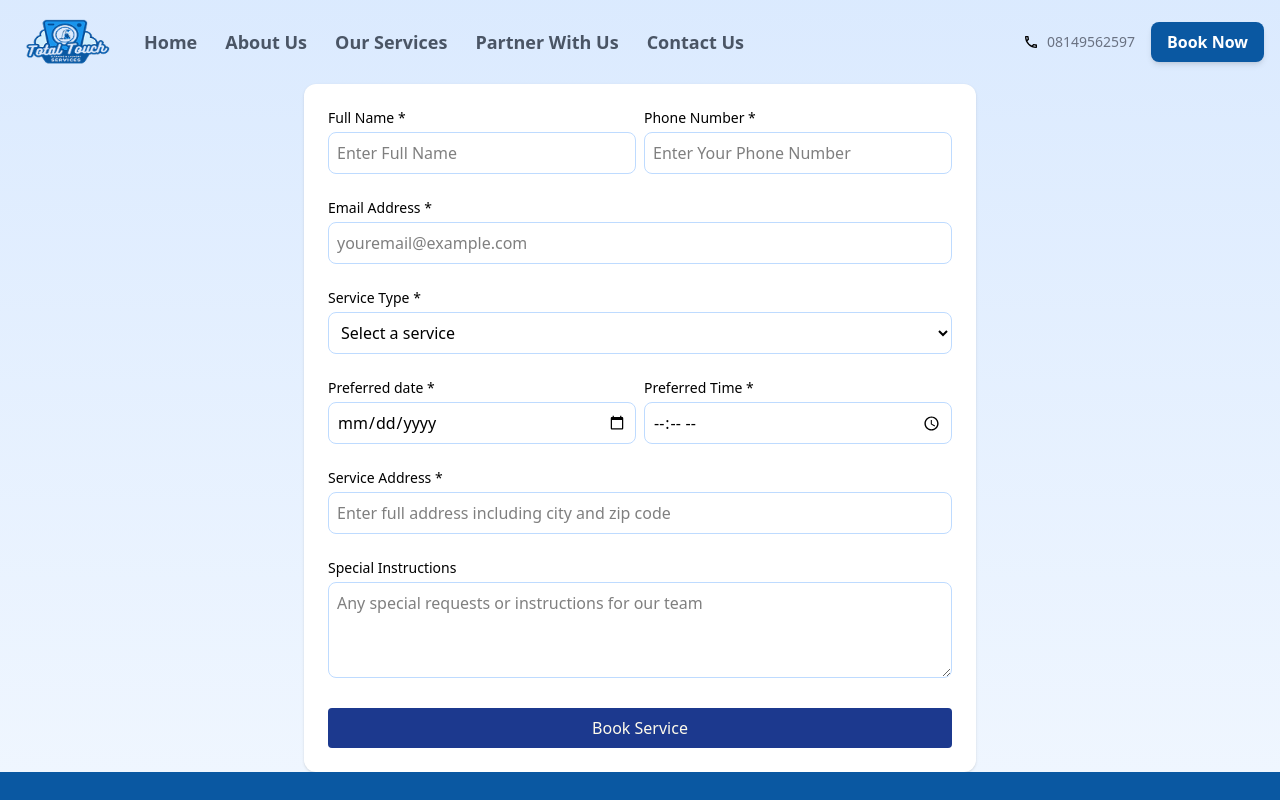
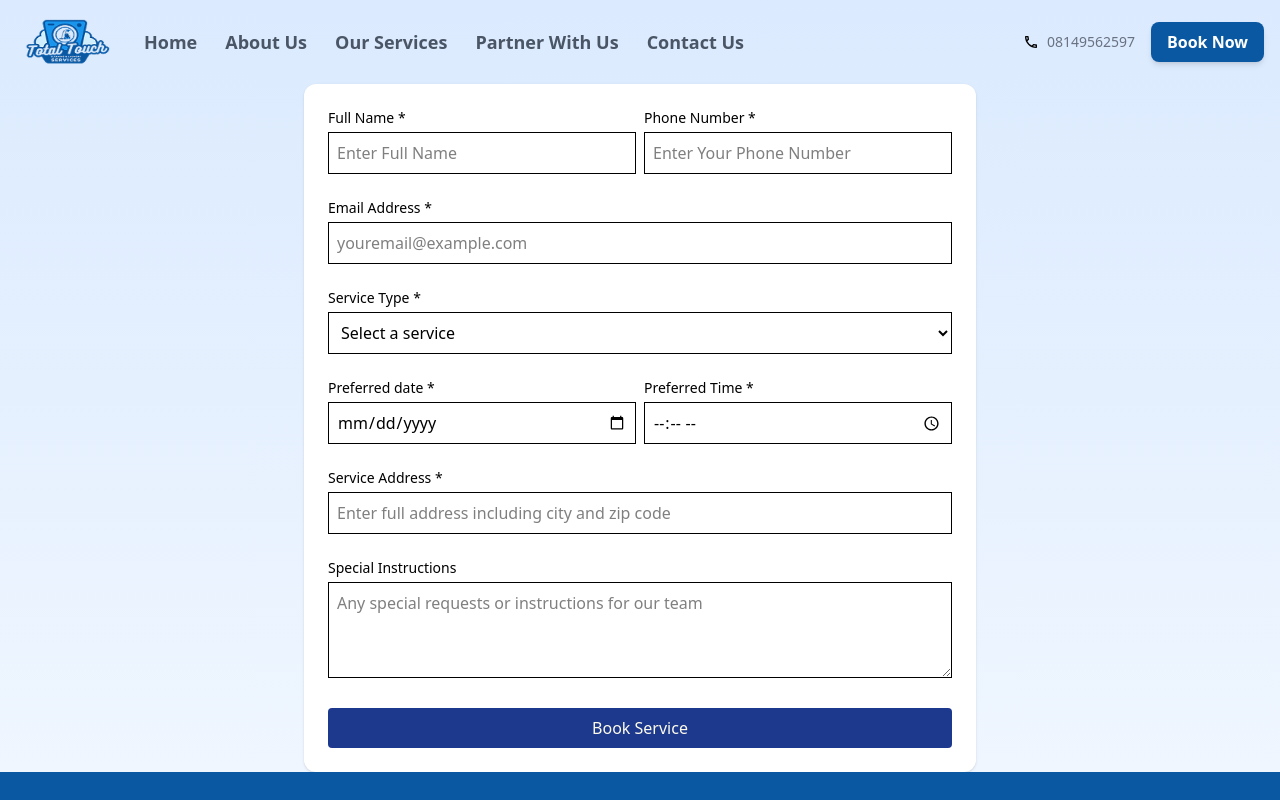
Before and after one commit to oyelajakenny/totaltouch, a Next.js app in the folder app/: page /booking in a window 1280 px wide. Shown: the top 800 px of the page. Built offline with nearby package versions, Linux system fonts and the light colour scheme.

Commit message:
Implemented form validation

```diff
--- a/app/app/booking/page.js
+++ b/app/app/booking/page.js
@@ -1,4 +1,4 @@
-import { Phone } from "lucide-react";
+"use client";
 import React, { useState } from "react";
 
 const page = () => {
@@ -13,6 +13,7 @@ const page = () => {
     instructions: "",
   });
   const [error, setError] = useState({});
+  const [isBooking, setIsBooking] = useState(false);
   const validate = () => {
     const newErrors = {};
     if (!formData.fullName.trim()) newErrors.fullName = "Full Name is required";
@@ -34,16 +35,25 @@ const page = () => {
     return Object.keys(newErrors).lenth === 0;
   };
 
-  const handleChange = () => {
+  const handleChange = (e) => {
     const { name, value } = e.target;
     setFormData((prev) => ({ ...prev, [name]: value }));
   };
 
+  const handleSubmit = (e) => {
+    e.preventDefault();
+    if (validate()) {
+      console.log(formData);
+      alert("Form Submitted Successfully");
+    }
+  };
+
+  const inputClass = "w-full border p-2";
 
   return (
     <section className="w-full">
       <div className="max-w-2xl mx-auto bg-white p-6 rounded-xl shadow">
-        <form className="space-y-6">
+        <form onSubmit={handleSubmit} className="space-y-6">
           <div className="grid grid-cols-1 md:grid-cols-2 gap-2">
             <div>
               <label className="block text-sm font-medium mb-1">
@@ -52,10 +62,16 @@ const page = () => {
               <input
                 type="text"
                 value={formData.fullName}
+                name="fullName"
                 onChange={handleChange}
                 placeholder="Enter Full Name"
-                className="w-full p-2 border border-blue-200 rounded-lg"
+                className={`${inputClass} ${
+                  error.fullName ? "border-red-500" : ""
+                }`}
               />
+              {error.fullName && (
+                <p className="text-red-500 text-sm mt-1">{error.fullName}</p>
+              )}
             </div>
             <div>
               <label className="block text-sm font-medium mb-1">
@@ -65,9 +81,15 @@ const page = () => {
                 type="tel"
                 value={formData.phone}
                 onChange={handleChange}
+                name="phone"
                 placeholder="Enter Your Phone Number"
-                className="w-full p-2 border border-blue-200 rounded-lg"
+                className={`${inputClass} ${
+                  error.phone ? "border-red-500" : ""
+                }`}
               />
+              {error.phone && (
+                <p className="text-red-500 text-sm mt-1">{error.phone}</p>
+              )}
             </div>
           </div>
           <div>
@@ -78,24 +100,38 @@ const page = () => {
               type="email"
               value={formData.email}
               onChange={handleChange}
+              name="email"
               placeholder="youremail@example.com"
-              className="w-full p-2 border border-blue-200 rounded-lg"
+              className={`${inputClass} ${error.email ? "border-red-500" : ""}`}
             />
+            {error.email && (
+              <p className="text-red-500 text-sm mt-1">{error.email}</p>
+            )}
           </div>
           <div>
             <label className="block text-sm font-medium mb-1">
               Service Type *
             </label>
-            <select value={formData.serviceType} onChange={handleChange} className="w-full p-2 border border-blue-200 rounded-lg">
+            <select
+              value={formData.serviceType}
+              onChange={handleChange}
+              name="serviceType"
+              className={`${inputClass} ${
+                error.serviceType ? "border-red-500" : ""
+              }`}
+            >
               <option>Select a service</option>
-              <option>Home Cleaning</option>
-              <option>Regular Cleaning</option>
-              <option>Office Cleaning</option>
-              <option>Move In/Out Cleaning</option>
-              <option>Laundry Pick Up</option>
-              <option>Fumigation Service</option>
-              <option>Deep Cleaning</option>
+              <option value="home">Home Cleaning</option>
+              <option value="regular">Regular Cleaning</option>
+              <option value="office">Office Cleaning</option>
+              <option value="move">Move In/Out Cleaning</option>
+              <option value="laundry">Laundry Pick Up</option>
+              <option value="fumigation">Fumigation Service</option>
+              <option value="deep">Deep Cleaning</option>
             </select>
+            {error.serviceType && (
+              <p className="text-red-500 text-sm mt-1">{error.serviceType}</p>
+            )}
           </div>
           <div className="grid grid-cols-1 md:grid-cols-2 gap-2">
             <div>
@@ -106,9 +142,17 @@ const page = () => {
                 type="date"
                 value={formData.preferredDate}
                 onChange={handleChange}
+                name="preferredDate"
                 placeholder="Select Date"
-                className="w-full border border-blue-200 rounded-lg p-2"
+                className={`${inputClass} ${
+                  error.preferredDate ? "border-red-500" : ""
+                }`}
               />
+              {error.preferredDate && (
+                <p className="text-red-500 text-sm mt-1">
+                  {error.preferredDate}
+                </p>
+              )}
             </div>
             <div>
               <label className="block text-sm font-medium mb-1">
@@ -118,9 +162,17 @@ const page = () => {
                 type="time"
                 value={formData.preferredTime}
                 onChange={handleChange}
+                name="preferredTime"
                 placeholder="Select Time"
-                className="w-full border border-blue-200 rounded-lg p-2"
+                className={`${inputClass} ${
+                  error.preferredTime ? "border-red-500" : ""
+                }`}
               />
+              {error.preferredTime && (
+                <p className="text-red-500 text-sm mt-1">
+                  {error.preferredTime}
+                </p>
+              )}
             </div>
           </div>
           <div>
@@ -131,28 +183,35 @@ const page = () => {
               type="text"
               value={formData.address}
               onChange={handleChange}
+              name="address"
               placeholder="Enter full address including city and zip code"
-              className="w-full border border-blue-200 rounded-lg p-2"
+              className={`${inputClass} ${
+                error.address ? "border-red-500" : ""
+              }`}
             />
+            {error.address && (
+              <p className="text-red-500 text-sm mt-1">{error.address}</p>
+            )}
           </div>
           <div>
             <label className="block text-sm font-medium mb-1">
               Special Instructions
             </label>
             <textarea
-            value={formData.instructions}
-            onChange={handleChange}
+              value={formData.instructions}
+              onChange={handleChange}
+              name="instructions"
               placeholder="Any special requests or instructions for our team"
-              className="w-full border h-24 border-blue-200 rounded-lg p-2"
+              className={inputClass + " h-24"}
             />
           </div>
 
           <div>
             <button
               type="submit"
-              className="bg-blue-900 w-full py-2 text-amber-50 rounded-sm"
+              className="bg-blue-900 w-full py-2 text-amber-50 rounded-sm cursor-pointer"
             >
-              Book Service
+              {isBooking ? "Booking Service" : "Book Service"}
             </button>
           </div>
         </form>
```
